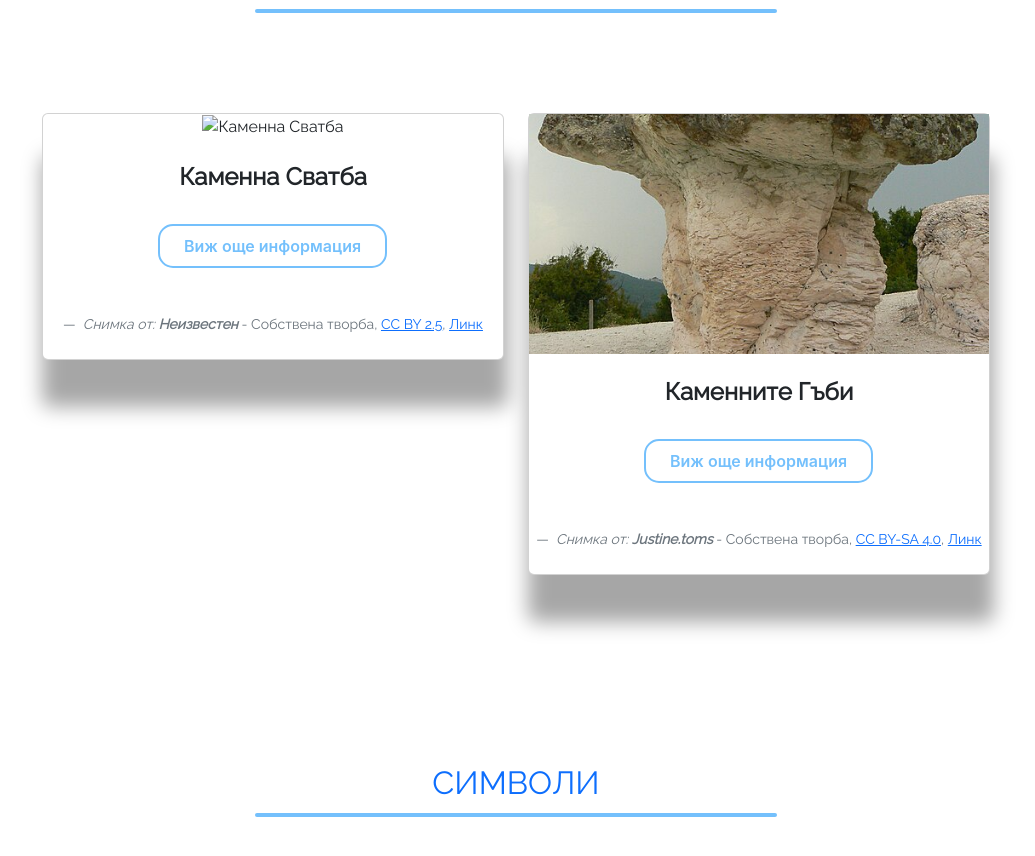
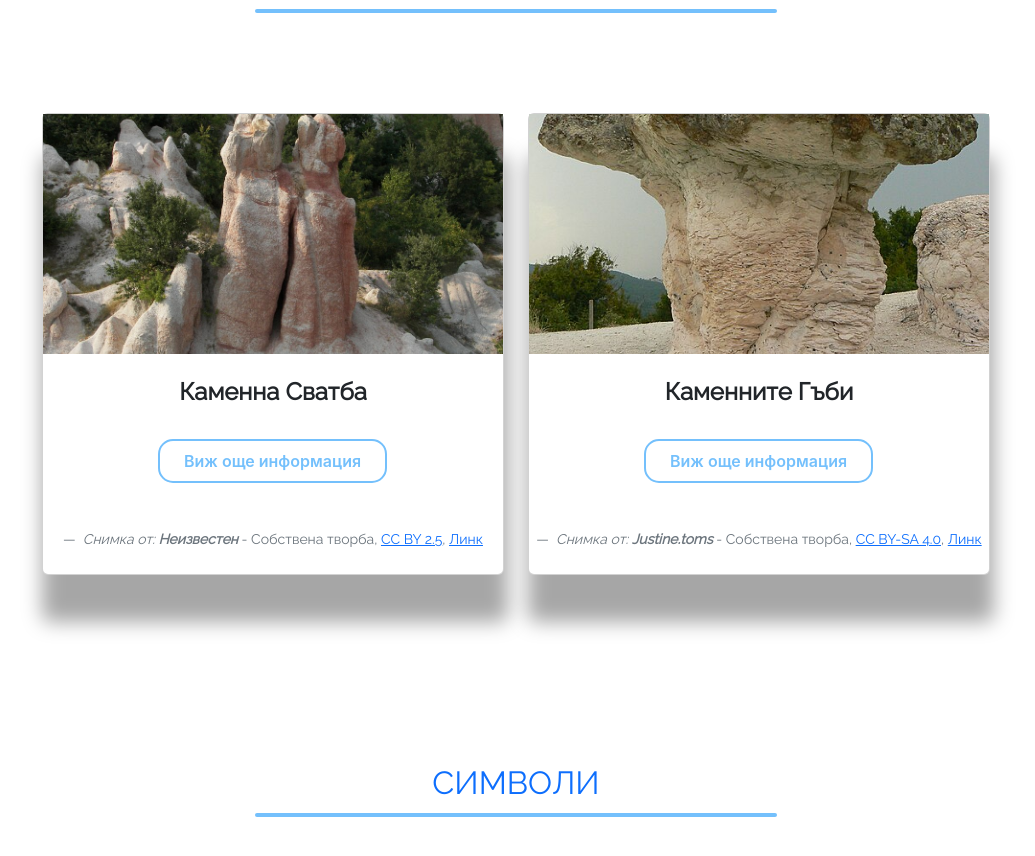
Before and after one commit to aleksanderstoyanov/ForKardzhali, a plain HTML site: page monuments.html in a window 1280 px wide. Shown: the part 1170-2026 px from the top of the page, without its empty margins (124-1159 px from the left). Drawn offline with nearby package versions, Linux system fonts and the light colour scheme.

Commit message:
chore: add minor fix

```diff
--- a/monuments.html
+++ b/monuments.html
@@ -207,7 +207,7 @@
                     <div class="card d-flex" style="box-shadow: 2px 45px 20px 2px rgba(0,0,0,0.35);">
                         <div class="row d-flex justify-content-center">
                             <div>
-                                <img src="./images/960px-Kamenna_svatba.jpg"
+                                <img src="./images/960px-Kamenna-svatba.jpg"
                                     style="object-fit: cover; height: 30vh;" height="100%" width="100%" alt="Каменна Сватба" />
                             </div>
                             <div style="margin-top: 5%;">
```
